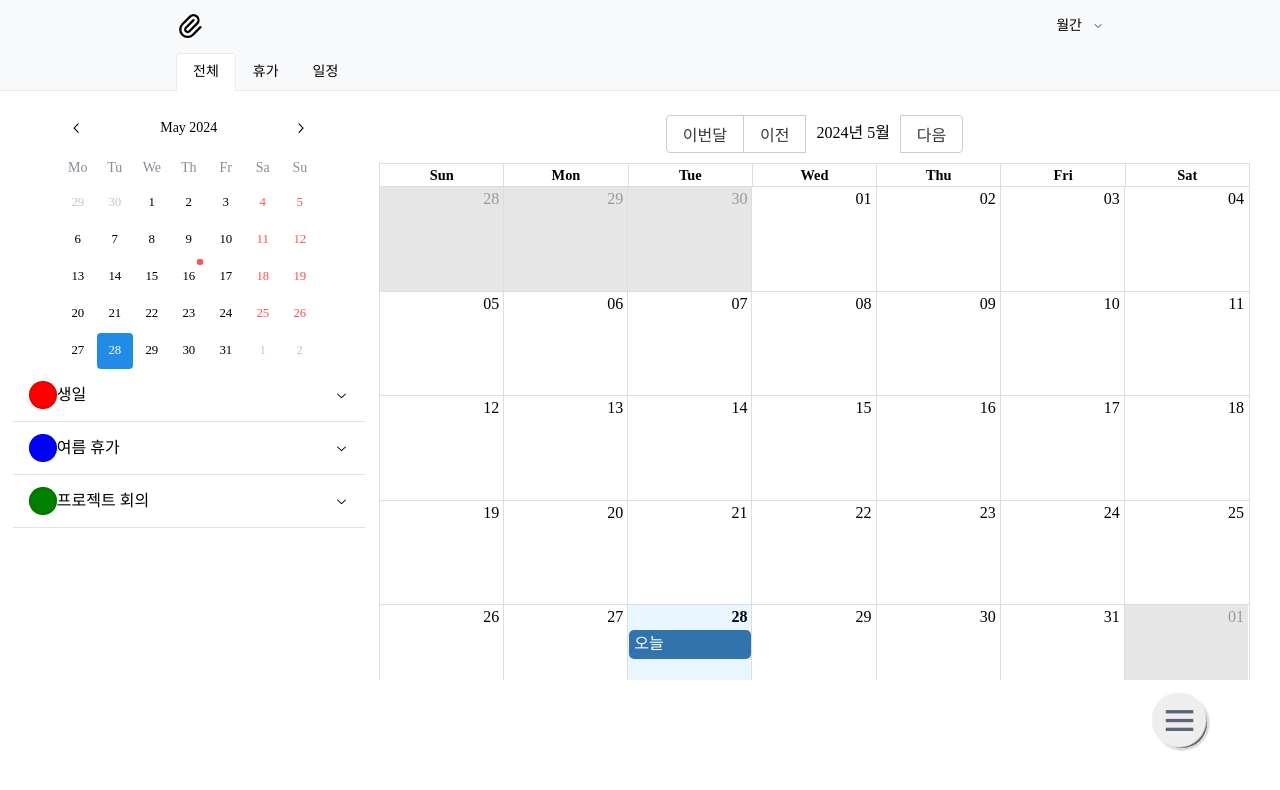
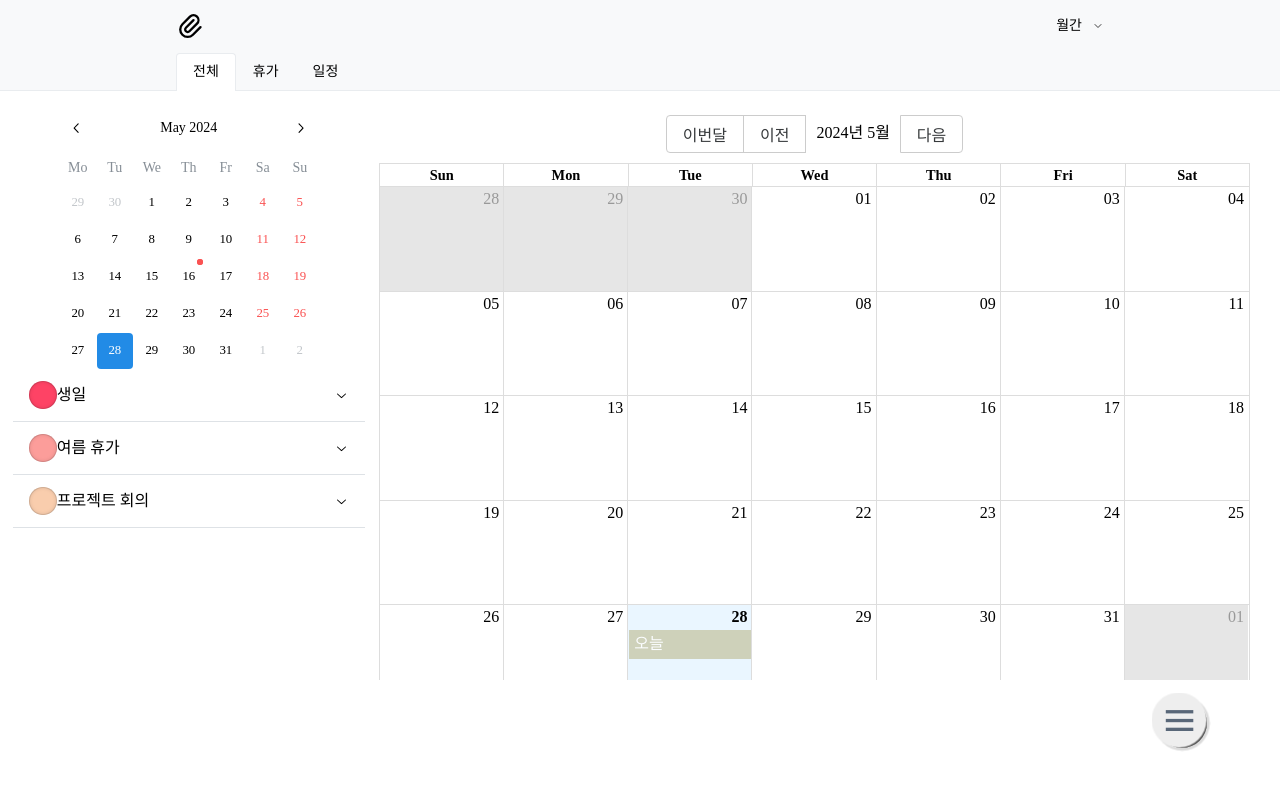
Before and after one commit to simple925/project-clip, a Next.js app: page /Calendar/MainCalendar in a window 1280 px wide. Shown: the top 790 px of the page. Built offline with nearby package versions, Linux system fonts and the light colour scheme; a web font is replaced by a local one.

Commit message:
[내 그룹] 특정 그룹 클릭시 해당되는 날짜를 MyCalendar에 표시

```diff
--- a/src/app/(baseLayout)/Calendar/layout.tsx
+++ b/src/app/(baseLayout)/Calendar/layout.tsx
@@ -32,7 +32,6 @@ export default function MyPageLayout({ children }: { children: any }) {
 
   // 현재 선택된 날짜
   const [selectedDate, setSelectedDate] = useState(new Date());
-
   // MainCalendarSideCalendar에서 선택된 날짜가 변경될 때 호출되는 콜백 함수
   const handleDateSelect = (date:any) => {
     setSelectedDate(date); // 선택된 날짜를 상태로 업데이트
@@ -40,9 +39,13 @@ export default function MyPageLayout({ children }: { children: any }) {
 
   // 현재 선택된 날짜 그룹 공유
   const [selectedGroupDates, setSelectedGroupDates] = useState([]);
-  // MainGroup에서 선택된 그룹의 날짜 배열을 상태로 설정하는 함수
-  const handleGroupSelect = (group) => {
-    setSelectedGroupDates(group.dates); // group.dates는 선택된 그룹의 날짜 배열을 가정합니다.
+  // MainGroup에서 선택된 그룹의 날짜 배열을 상태로 저장합니다
+  // ==> TODO : 해당 값을 MyCalendar로 전달하여 선택된 그룹의 날짜를 표시
+  // ==> TODO : 해당 값을 MainCalendarSideCalendar로 전달하여 선택된 그룹의 날짜를 표시
+
+  const handleGroupSelect = (group: any) => {
+    setSelectedGroupDates(group);
+    // console.log('###현재 선택 이벤트 :', group)
   };
 
   return (
@@ -68,7 +71,7 @@ export default function MyPageLayout({ children }: { children: any }) {
         </AppShell.Navbar>
         <AppShell.Main className={style["main_content"]}>
           <div className={style["main_nav_content"]} />
-          <MyCalendar selectedDate={selectedDate} onSelectDate={handleDateSelect} calendarState={calendarStateValue} />
+          <MyCalendar selectDate={selectedDate} onSelectDate={handleDateSelect} calendarState={calendarStateValue} selectedGroupEvent={selectedGroupDates} />
           {/* ### MyCalendar: react-big-calender 라이브러리 이용한 메인 달력. 오늘 날짜 자동 선택, 선택할 때마다 동작, (MainCalendarHeader에서 변경된)상태 정보 */}
         </AppShell.Main>
         <AppShell.Footer>
--- a/src/components/MainGroup/MainGroup.tsx
+++ b/src/components/MainGroup/MainGroup.tsx
@@ -2,27 +2,32 @@
 
 import { Accordion, ColorSwatch, CheckIcon, rem } from "@mantine/core";
 import styles from "./MainGroup.module.css";
-import { useState } from "react";
+import { useEffect, useState } from "react";
 
 export function MainGroup({groups, onGroupSelect}) {
 
-  // 선택된 그룹의 날짜 배열 상태
+  // 선택된 그룹의 배열 상태
   const [selectedGroupDates, setSelectedGroupDates] = useState([]);
 
   const [obj, setObj] = useState([
-    { key: 1, value: "생일", description: "생일", color: "red", selectedDate: ["2024-06-01 00:00:00", "2023-06-10 00:00:00",] },
-    { key: 2, value: "여름 휴가", description: "여름 휴가", color: "blue", selectedDate: ["2024-06-04 00:00:00", "2023-06-15 00:00:00",] },
-    { key: 3, value: "프로젝트 회의", description: "프로젝트 회의", color: "green", selectedDate: ["2024-06-03 00:00:00", "2023-06-01 00:00:00",] },
+    { key: 1, value: "생일", description: "생일", color: "#fe4365", selectedDate: ["2024-06-10 00:00:00", "2024-06-18 00:00:00",] },
+    { key: 2, value: "여름 휴가", description: "여름 휴가", color: "#fc9d9a", selectedDate: ["2024-06-12 00:00:00", "2024-06-19 00:00:00",] },
+    { key: 3, value: "프로젝트 회의", description: "프로젝트 회의", color: "#f9cdad", selectedDate: ["2024-06-03 00:00:00", "2024-06-05 00:00:00",] },
   ]);
   const [selectedColor, setSelectedColor] = useState(null);
 
   function onSelectedColorBtn(item: any) {
     setSelectedColor(item.color);
     // setSelectedEvent(item);
-    setSelectedGroupDates(item.selectedDate);
-    console.log('###현재 선택 이벤트 :', item)
-    onGroupSelect(item);
+    setSelectedGroupDates(item)
+    // console.log('###현재 선택 이벤트 :', item)
   }
+
+  useEffect(() => {
+    if (selectedGroupDates) {
+      onGroupSelect(selectedGroupDates);
+    }
+  }, [selectedGroupDates]);
 
 
   const items = obj.map((item) => {
--- a/src/components/MyCalendar/MyCalendar.tsx
+++ b/src/components/MyCalendar/MyCalendar.tsx
@@ -6,22 +6,55 @@ import 'react-big-calendar/lib/css/react-big-calendar.css';
 import { CalendarToolbar } from "../CalendarToolbar/CalendarToolbar";
 import style from './MyCalendar.module.css';
 
-export function MyCalendar({ calendarState, selectedDate, onSelectDate }:any) {
+export function MyCalendar({ calendarState, selectDate, onSelectDate, selectedGroupEvent }:any) {
     moment.locale('ko-KR');
     const localizer = momentLocalizer(moment);
 
-    const today = selectedDate;     // 부모 컴포넌트의 date로 현재값 설정
+    const today = selectDate;     // 부모 컴포넌트의 date로 현재값 설정
     const handleDateSelect = (date: any) => {     // 선택된 날짜 변경시 부모 컴포넌트로 전달
         onSelectDate(date);
     };
+    // console.log('###현재 선택된 이벤트 :', selectedGroupEvent)
+    const selectedEvents = selectedGroupEvent && Array.isArray(selectedGroupEvent.selectedDate) // selectedDate 값이 있을 경우에만,
+        ? selectedGroupEvent.selectedDate.map((date: string, index: number) => ({
+            id: index + 1,
+            title: selectedGroupEvent.description,
+            start: new Date(date),
+            end: new Date(date),
+            color: selectedGroupEvent.color
+        }))
+        : [];
 
-    const events = [
+    const initialEvents = [
         {
+            id: 0,
             title: '오늘',
             start: today,
-            end: today
-        }
-    ]
+            end: today,
+        },
+    ];
+    const events = [
+        ...initialEvents,
+        ...selectedEvents
+    ];
+
+    console.log('현재 선택된 이벤트 리스트:', events)
+
+    // 이벤트 스타일링 속성 추가
+    const eventStyleGetter = (event) => {
+        const backgroundColor = event.color || '#c8c8a9';
+        const style = {
+            backgroundColor,
+            borderRadius: '0px',
+            opacity: 0.8,
+            color: 'white',
+            border: '0px',
+            display: 'block'
+        };
+        return {
+            style: style
+        };
+    };
 
     const [calendarView, setCalendarView] = useState(Views.MONTH) // default Views.MONTH 보여주기 설정
     useEffect(()=>{
@@ -33,7 +66,7 @@ export function MyCalendar({ calendarState, selectedDate, onSelectDate }:any) {
             <Calendar
                 defaultDate={today} // 오늘 날짜(상위 컴포넌트에서 받아옴)
                 localizer={localizer}
-                events={events}
+                events={events} // 모든 이벤트 추가
                 startAccessor="start"
                 endAccessor="end"
                 style={{ margin: 30 }}
@@ -42,6 +75,7 @@ export function MyCalendar({ calendarState, selectedDate, onSelectDate }:any) {
                 components={{
                     toolbar: CalendarToolbar // 툴바 컴포넌트 사용
                 }}
+                eventPropGetter={eventStyleGetter} // 이벤트 스타일 설정 함수 추가
             />
         </div>
     )
```
